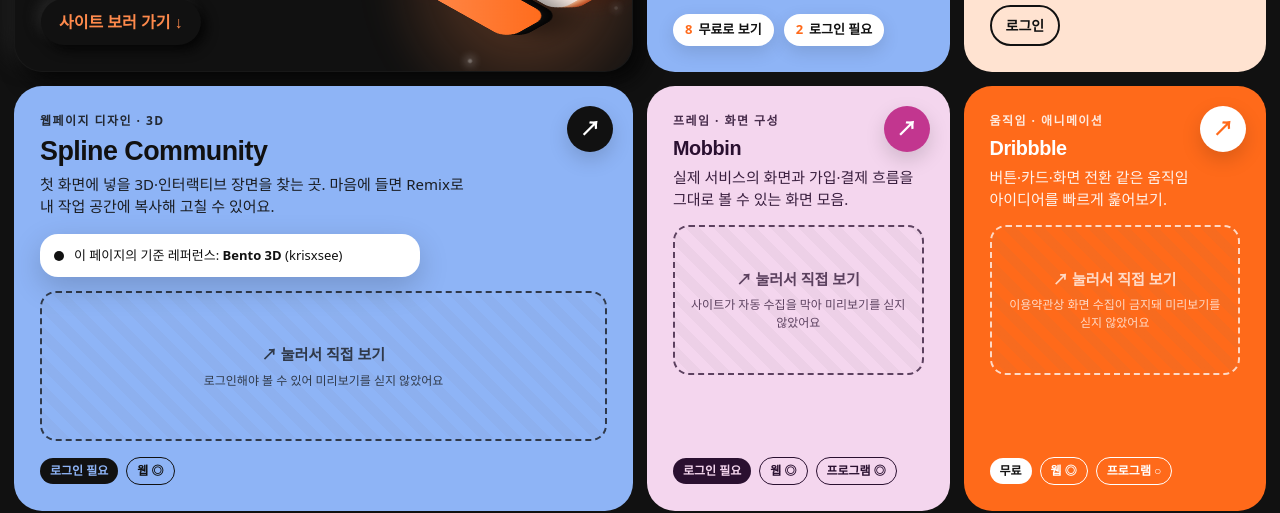
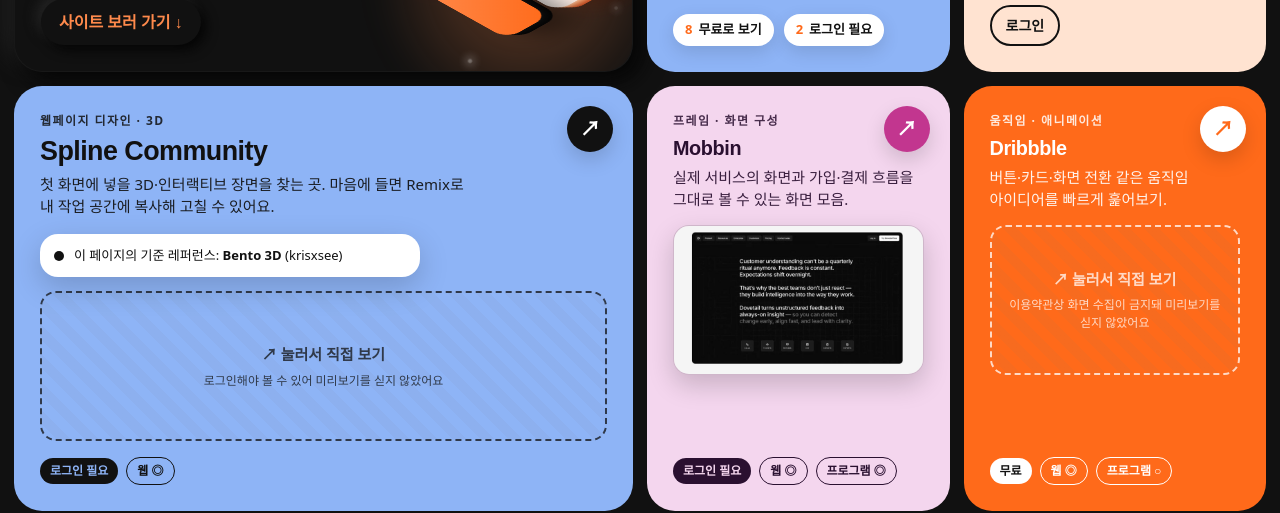
Before and after one commit to roughkyo/design_reference, a plain HTML site: page index.html in a window 1280 px wide. Shown: the part 304-817 px from the top of the page. Drawn offline with Linux system fonts and the light colour scheme; a web font is replaced by a local one.

Commit message:
허브: Mobbin 카드에 사용자가 준 미리보기 이미지 넣기
Co-Authored-By: Claude Opus 5.5 <noreply@anthropic.com>

```diff
--- a/index.html
+++ b/index.html
@@ -191,7 +191,7 @@ a{color:inherit}
       <span class="role">프레임 · 화면 구성</span>
       <h3 class="display">Mobbin</h3>
       <p class="desc">실제 서비스의 화면과 가입·결제 흐름을 그대로 볼 수 있는 화면 모음.</p>
-      <figure class="shot none"><span>↗ 눌러서 직접 보기</span><small>사이트가 자동 수집을 막아 미리보기를 싣지 않았어요</small></figure>
+      <figure class="shot"><img style="object-position:center" src="img/mobbin.jpg" alt="Mobbin 사이트 목록 미리보기" loading="lazy" width="720" height="495"></figure>
       <div class="meta"><span class="badge login">로그인 필요</span><span class="badge ghost">웹 ◎</span><span class="badge ghost">프로그램 ◎</span></div>
     </a>
 
```
Also changed, not shown: img/mobbin.jpg (added).
